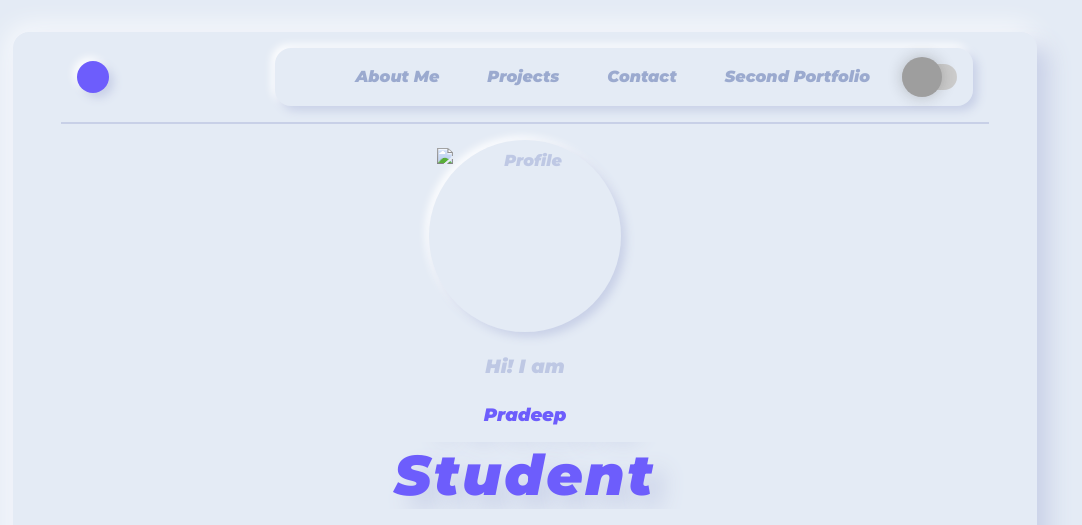
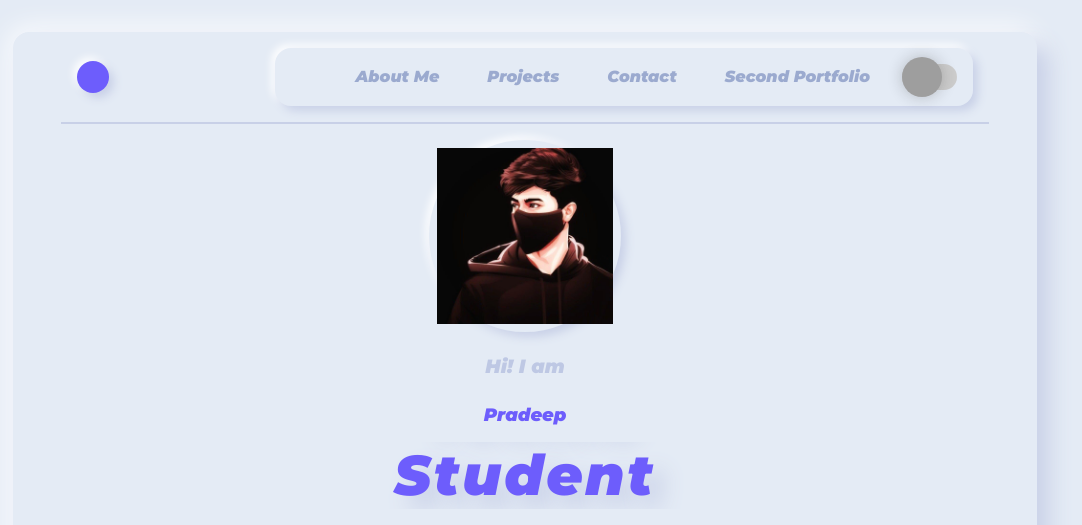
Before and after one commit to developerpradeepofficial/neuomorphic-Portfolio, a plain HTML site: page index.html in a window 1280 px wide. Shown: the top 525 px of the page, without its empty margins (115-1197 px from the left). Drawn offline with Linux system fonts and the light colour scheme; grey boxes are pictures that could not be loaded.

Commit message:
Update style.css

```diff
--- a/index.html
+++ b/index.html
@@ -88,7 +88,7 @@
 
       <div class="profile-container text-center">
         <div class="profile-img">
-          <img src="images/ProfileUpdate03.png" alt="Profile" loading="lazy" />
+          <img src="images/ProfileUpdate03.jpg" alt="Profile" loading="lazy" />
         </div>
         <p>Hi! I am</p>
         <h1 class="main-title fs-400 primary-text fs-500">Pradeep</h1>
```
